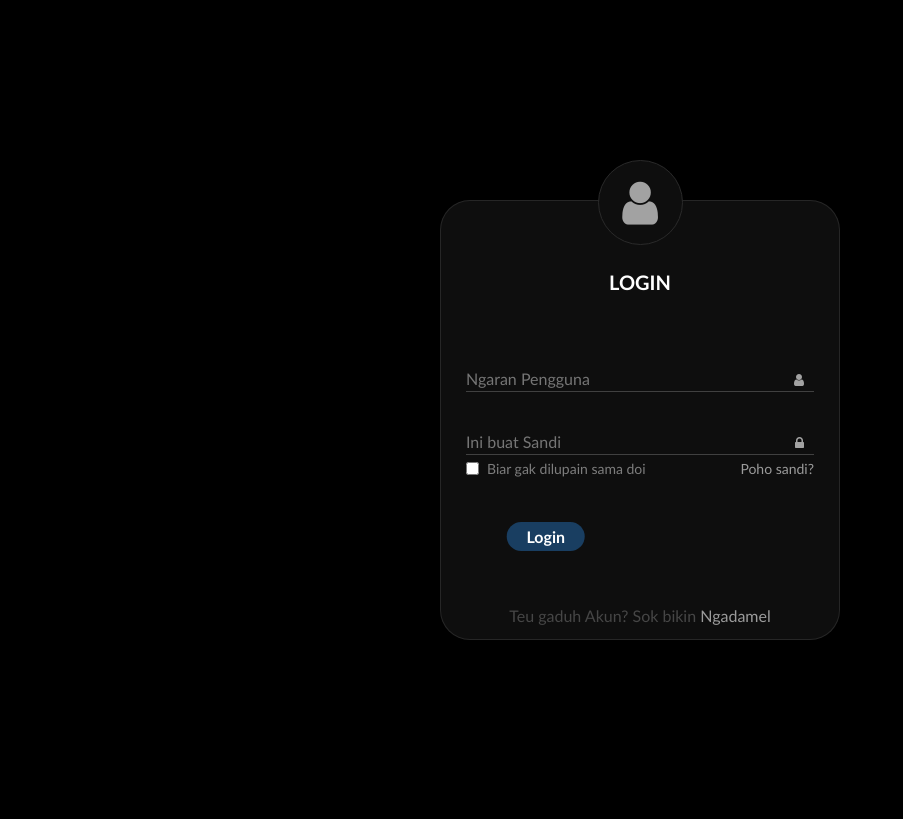
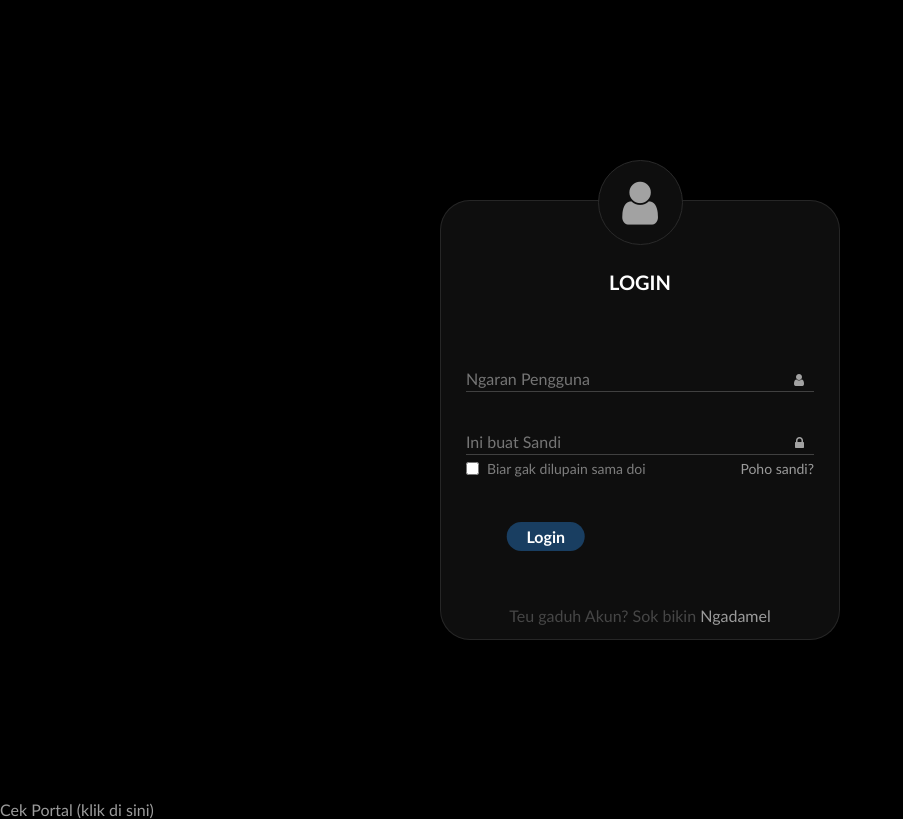
Before and after one commit to ExoilDExclusive/Web, a plain HTML site: page index.html in a window 1280 px wide. Shown: the whole page, without its empty margins (0-903 px from the left). Drawn offline with Linux system fonts and the light colour scheme.

Commit message:
Add link to Portal page in index.html

```diff
--- a/index.html
+++ b/index.html
@@ -47,7 +47,9 @@
 
         </div>
     </div>
-
+    <p>
+  <a href="./Pages/Portal.html">Cek Portal (klik di sini)</a>
+    </p>
     <script src="script.js"></script>
 </body>
 
```
